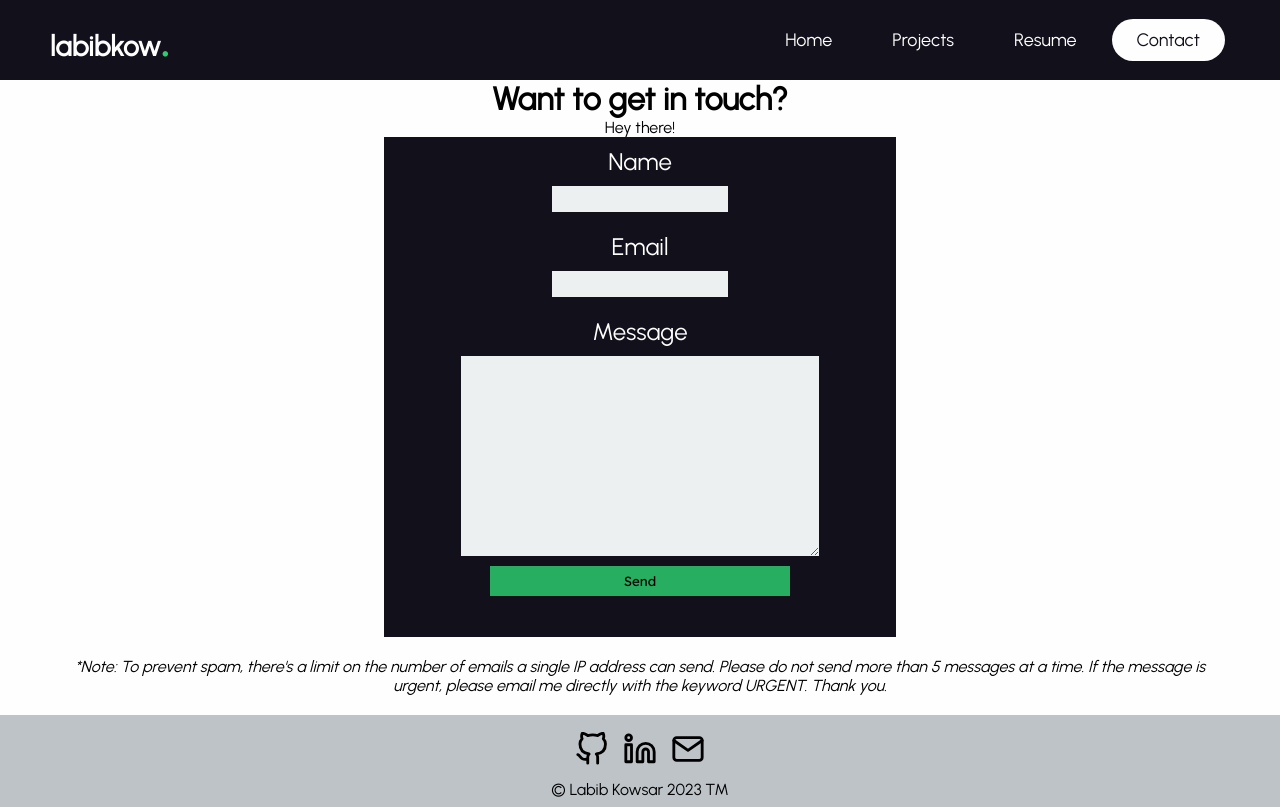
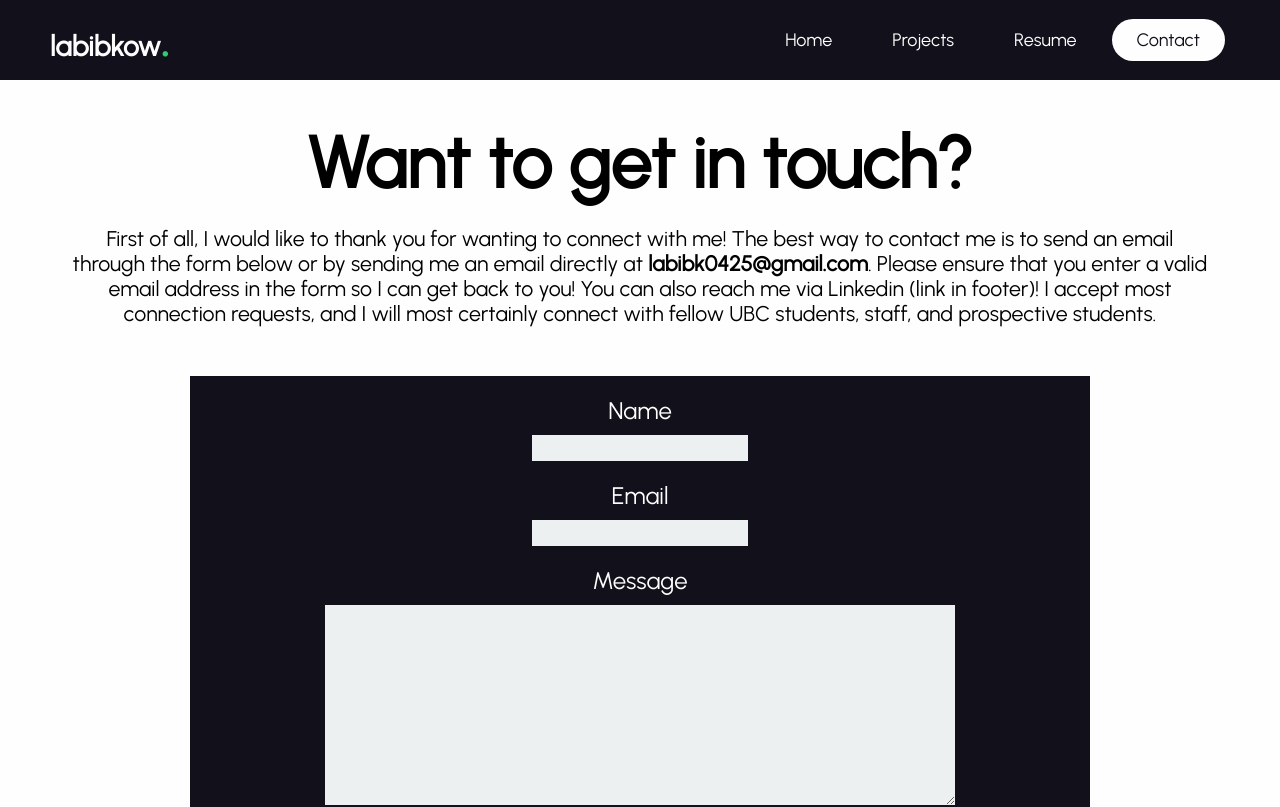
Before and after one commit to camelNotationsdjkh/labibkow, a Next.js app: page /contact in a window 1280 px wide. Shown: the top 807 px of the page. Built offline with nearby package versions, Linux system fonts and the light colour scheme.

Commit message:
secret and email update

```diff
--- a/components/contactForm.js
+++ b/components/contactForm.js
@@ -1,30 +1,51 @@
-import { useRef } from "react";
+import { useRef, useState } from "react";
 import emailjs from '@emailjs/browser';
 import styles from "/styles/form.module.css"
 
-
 export default function ContactForm(){
     const form = useRef();
+    let [hasSent, setHasSent] = useState(false);
+    let [showMsg, setShowMsg] = useState(false);
 
     const sendEmail = (e) => {
         e.preventDefault();
 
-        emailjs.sendForm('service_kazn2zh', 'template_qs99nq9', form.current, 'Jv8U8En9es75cRLXZ')
-          .then((result) => {
-              console.log(result.text);
+        emailjs.sendForm(process.env.NEXT_PUBLIC_SENDER_ID, 'template_qs99nq9', form.current, process.env.NEXT_PUBLIC_PUBLIC_KEY)
+          .then(() => {
+              setHasSent(true);
+              setShowMsg(true);
               e.target.reset();
           }, (error) => {
               console.log(error.text);
+              setHasSent(false);
+              setShowMsg(true);
           });
       };
 
+      const successMsg = (
+        <>
+            <h1 style={{color: "#2ecc71"}}>Success!</h1>
+            <p>Message has been sent! ✅</p>
+        </>
+      )
+
+      const errMsg = (
+        <>
+            <h1 style={{color: "#d63031"}}>Error</h1>
+            <p>Something went wrong 😱! Please try again later or email me directly.</p>
+        </>
+      )
+
       return (
         <>
-        <div style={{
-            textAlign: "center",
-        }}>
+        <div className={styles.mainCon}>
             <h1>Want to get in touch?</h1>
-            <p>Hey there! </p>
+            <p>First of all, I would like to thank you for wanting to connect with me! The best way to contact me is to
+                send an email through the form below or by sending me an email directly at <b>labibk0425@gmail.com</b>.
+                Please ensure that you enter a valid email address in the form so I can get back to you!
+                You can also reach me via Linkedin (link in footer)! I accept most connection requests, and
+                I will most certainly connect with fellow UBC students, staff, and prospective students.
+            </p>
         </div>
         <div style={{
             display: `flex`,
@@ -33,12 +54,12 @@ export default function ContactForm(){
             <div className={styles.flexCon}>
               <form ref={form} onSubmit={sendEmail}>
                   <label>Name</label>
-                  <input type="text" name="user_name" />
+                  <input type="text" name="user_name" required/>
                   <label>Email</label>
-                  <input type="email" name="user_email" />
+                  <input type="email" name="user_email" required/>
                   <label>Message</label>
-                  <textarea name="message" />
-                  <input type="submit" value="Send" />
+                  <textarea name="message" required/>
+                  <input type="submit" value="Send"/>
               </form>
           </div>
         </div>
@@ -46,6 +67,19 @@ export default function ContactForm(){
           <div className={styles.note}>
             <i>*Note: To prevent spam, there's a limit on the number of emails a single IP address can send. Please do not send more than 5 messages at a time. If the message is urgent, please email me directly with the keyword URGENT. Thank you.</i>
         </div>
-          </>
+
+        <div className={styles.msgScreen} style={{
+            display: (showMsg? "": "none"),
+        }}>
+            <div>
+                <span onClick={() => {
+                    setShowMsg(false);
+                }}>X</span>
+                {
+                    (hasSent ? successMsg : errMsg)
+                }
+            </div>
+        </div>
+        </>
       );
 }
--- a/next.config.js
+++ b/next.config.js
@@ -3,4 +3,5 @@ const nextConfig = {
   reactStrictMode: true,
 }
 
+
 module.exports = nextConfig
--- a/pages/resume.js
+++ b/pages/resume.js
@@ -1,7 +1,11 @@
+import StnBtn from "@/components/stnBtn";
+
 export default function ResumePage(){
     return (
         <>
-            <h1>Resume Page</h1>
+            <div>
+                <StnBtn text="resume1" link="/" />
+            </div>
         </>
     )
 }
--- a/styles/form.module.css
+++ b/styles/form.module.css
@@ -1,8 +1,9 @@
 .flexCon{
     background:#11101b;
-    width: max(500px, 40%);
+    width: max(900px, 40%);
     height: 500px;
     font-family: 'Lexend Deca', sans-serif;
+    padding-top: 10px;
 }
 
 .flexCon form > *{
@@ -22,7 +23,7 @@
     margin-bottom: 10px;
     text-align: center;
     font-family: 'Lexend Deca', sans-serif;
-    padding: 5px 10px;
+    padding: 5px 30px;
 }
 
 .flexCon form textarea{
@@ -41,6 +42,7 @@
     width: min(700px, 70%);
     height: 200px;
     font-family: 'Lexend Deca', sans-serif;
+    padding: 10px;
 }
 
 .flexCon label{
@@ -69,3 +71,69 @@
     padding:20px min(70px, 10%);
     text-align: center;
 }
+
+.mainCon{
+    text-align: center;
+    padding:20px min(70px, 10%);
+}
+
+.mainCon h1{
+    margin: 20px 0;
+    font-size: 54pt;
+}
+
+.mainCon p{
+    font-size: 16pt;
+    margin-bottom: min(30px, 30%);
+}
+
+.msgScreen{
+    position: fixed;
+    bottom: 0;
+    width: 100vw;
+    height: auto;
+    display: flex;
+    justify-content: center;
+    color: white;
+    animation: popIn 0.5s;
+
+}
+
+@keyframes popIn{
+    0%{
+        bottom: -200px;
+    }
+    100%{
+        bottom:0px;
+    }
+
+}
+
+.msgScreen div{
+    background: black;
+    width: min(750px, 100%);
+    height: 150px;
+    text-align: center;
+}
+
+.msgScreen div span{
+    float: right;
+    padding: 5px 10px;
+    font-size: 21pt;
+    font-weight: bold;
+    cursor: pointer;
+    transition: 0.2s ease;
+}
+
+.msgScreen div h1{
+    font-size: min(32pt, 8vw);
+    padding:10px;
+}
+
+.msgScreen div p{
+    font-size: min(16pt, 4vw);
+}
+
+.msgScreen div span:hover{
+    background: red;
+}
```
Also changed, not shown: components/stnBtn.js (added, +15 -0 lines), styles/stnBtn.module.css (added, +16 -0 lines).
